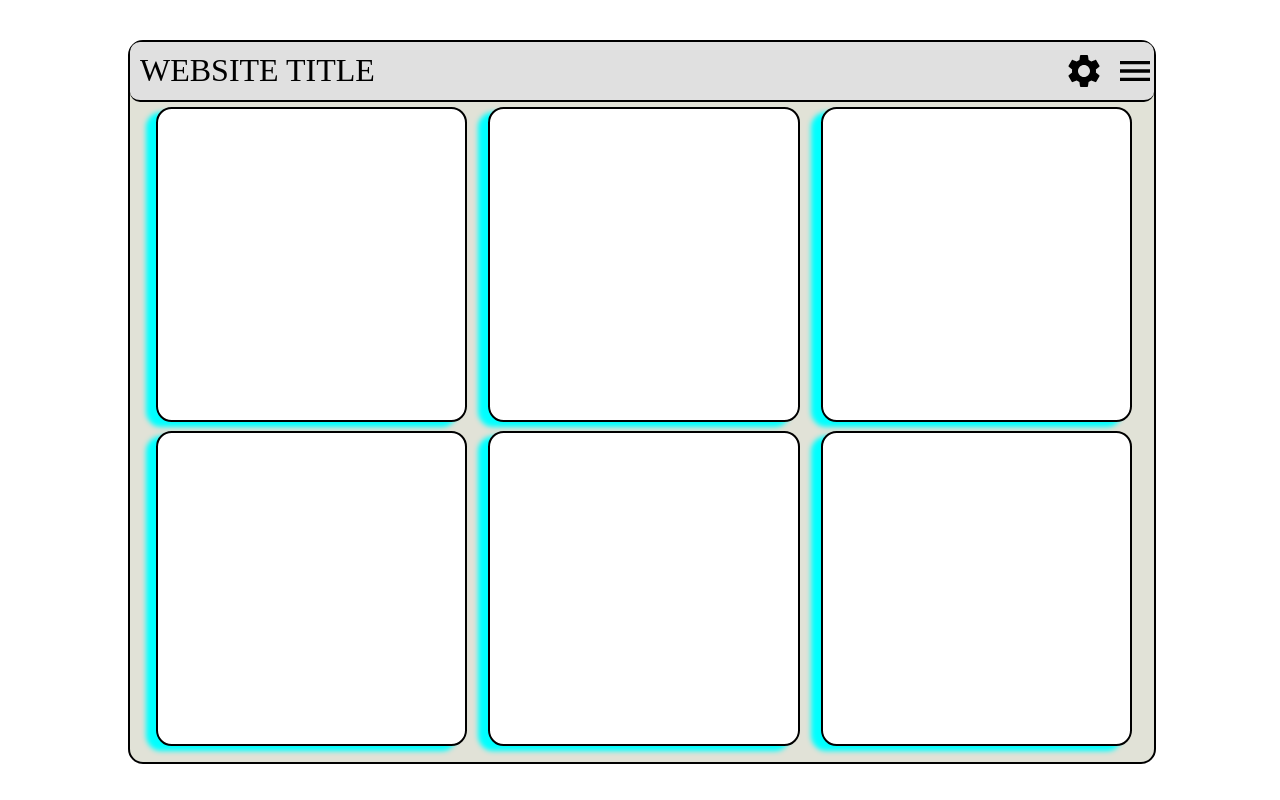
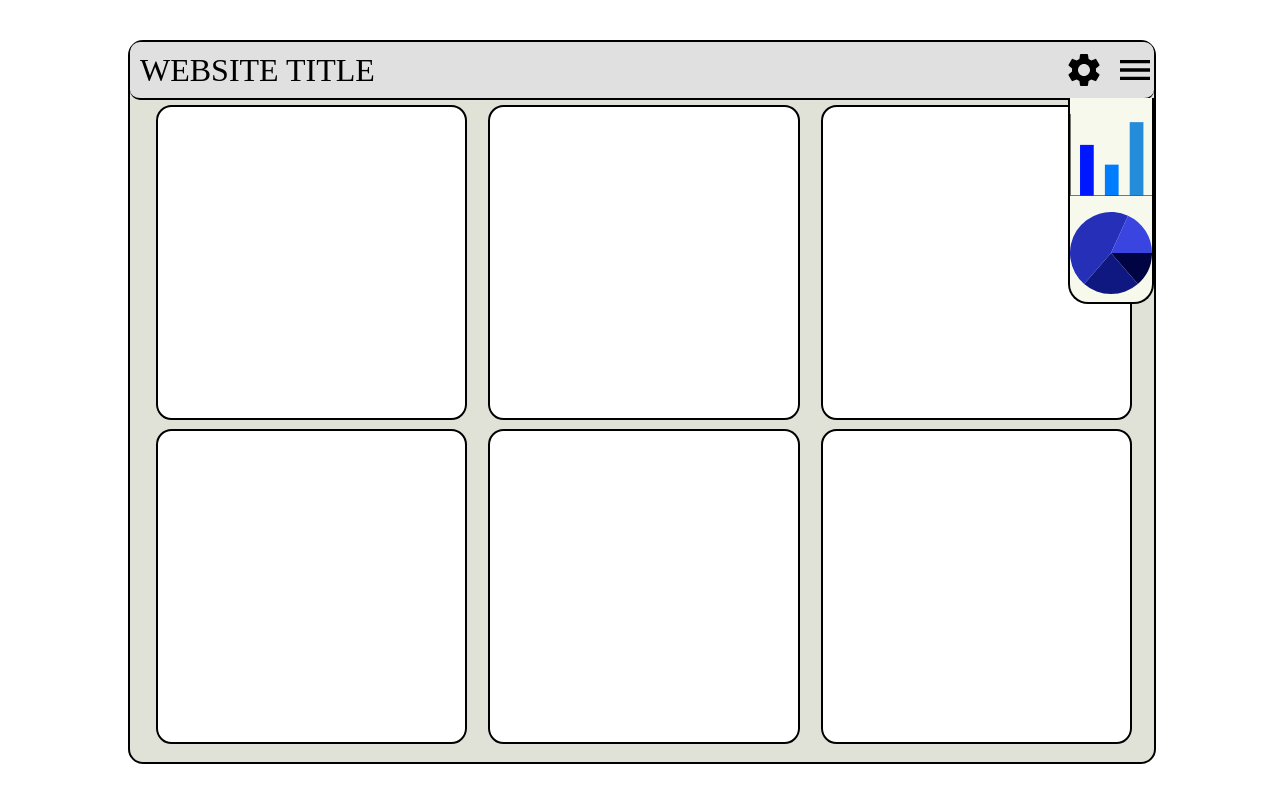
Before and after one commit to Trevor-Johannessen/Music-Stats, a React (Create React App) app in the folder client/: page / in a window 1280 px wide. Built offline with nearby package versions, Linux system fonts and the light colour scheme.

Commit message:
Added Dropdown Component
Still needs functionality to be implemented

```diff
--- /dev/null
+++ b/client/src/components/ChartDropdown/ChartDropdown.js
@@ -0,0 +1,32 @@
+import './style.css';
+import BarIcon from '../../charts/BarChart/Icon.svg'
+import PieIcon from '../../charts/PieChart/Icon.svg'
+
+const ChartDropdown = () => {
+
+    function handleDragStart(event){
+        event.preventDefault();
+
+    }
+
+
+
+    return (
+        <div id='chart-dropdown'>
+            <img
+                className="chart-svg"
+                src={BarIcon}
+                alt="Bar Chart"
+                onDragStart={(event) => handleDragStart(event)}
+            />
+            <img
+                className="chart-svg"
+                src={PieIcon}
+                alt="Pie Chart"
+                onDragStart={(event) => handleDragStart(event)}
+            />
+        </div>
+    )
+}
+
+export default ChartDropdown;
--- /dev/null
+++ b/client/src/components/ChartDropdown/style.css
@@ -0,0 +1,28 @@
+#chart-dropdown{
+    position:absolute;
+    background-color:#f8f9ed;
+    border-color:black;
+    border-style:solid;
+    border-radius:0px 0px 20px 20px;
+    border-width:0px 2px 2px 2px;
+    overflow-y: scroll;
+    right:0vw;
+    top:7vh;
+    display:flex;
+    flex-direction:column;
+    width:8%;
+    max-height:85%;
+    padding-bottom:1vh;
+
+    -ms-overflow-style: none;
+    scrollbar-width: none;
+}
+
+#chart-dropdown::-webkit-scrollbar {
+    display: none;
+}
+
+.chart-svg{
+    margin-top:2vh;
+
+}
--- a/client/src/components/ChartSpace/ChartSpace.js
+++ b/client/src/components/ChartSpace/ChartSpace.js
@@ -12,18 +12,41 @@ import { color } from '@mui/system';
             -When dragging a chart over a chartspace, the chartspace will change its shadow to be color coded with the dragging chart
             -When the dragged object leaves the chartspace, the chartspace shadow will be color coded with the chart it is holding
 */
-const ChartSpace = () => {
-    const [chart, setchart] = useState(null);
-    let shadowColor = '#0ff';
+const ChartSpace = (props) => {
+    const [chart, setChart] = useState(null);
+    const [shadow, setShadow] = useState('#e1e2d7');
 
 
 
+    function handleDragOver(event) {
+        event.preventDefault();
 
+    }
+
+    function handleDragEnter(event) {
+        event.preventDefault();
+        setShadow('#0ff')
+    }
+
+    function handleDragLeave(event) {
+        event.preventDefault();
+        setShadow('#e1e2d7')
+    }
+
+    function handleDrop(event) {
+        event.preventDefault();
+        setShadow('#e1e2d7') // Change this to new chart color later
+    }
 
     return (
         <div
             id = 'chart-space'
-            style={{boxShadow: `-10px 5px 5px ${shadowColor}`}}
+            draggable='true'
+            onDragOver={handleDragOver}
+            onDragEnter={handleDragEnter}
+            onDragLeave={handleDragLeave}
+            onDrop={handleDrop}
+            style={{boxShadow: `-10px 5px 5px ${shadow}`}}
         >
         </div>
     )
--- a/client/src/components/HomeBody/HomeBody.js
+++ b/client/src/components/HomeBody/HomeBody.js
@@ -1,17 +1,15 @@
 import './style.css';
 import Navbar from '../Navbar/Navbar'
 import ChartSpace from '../ChartSpace/ChartSpace'
+import ChartDropdown from '../ChartDropdown/ChartDropdown'
+
 const HomeBody = () => {
-
-
-
-
-
 
 
 
     return (
         <div id='homebody'>
+            <ChartDropdown/>
             <Navbar/>
             <div id='chart-area'>
                 <ChartSpace/>
--- a/client/src/components/Navbar/style.css
+++ b/client/src/components/Navbar/style.css
@@ -5,8 +5,8 @@
     border-color:black;
     border-width:0px;
     border-bottom-width:2px;
-    width:100%;
-    height:8%;
+    width:80vw;
+    height:7vh;
     display:grid;
     grid-template-columns:90% 5% 5%;
     align-items:center;
```
Also changed, not shown: client/src/charts/BarChart/Icon.svg (added), client/src/charts/PieChart/Icon.svg (added).
